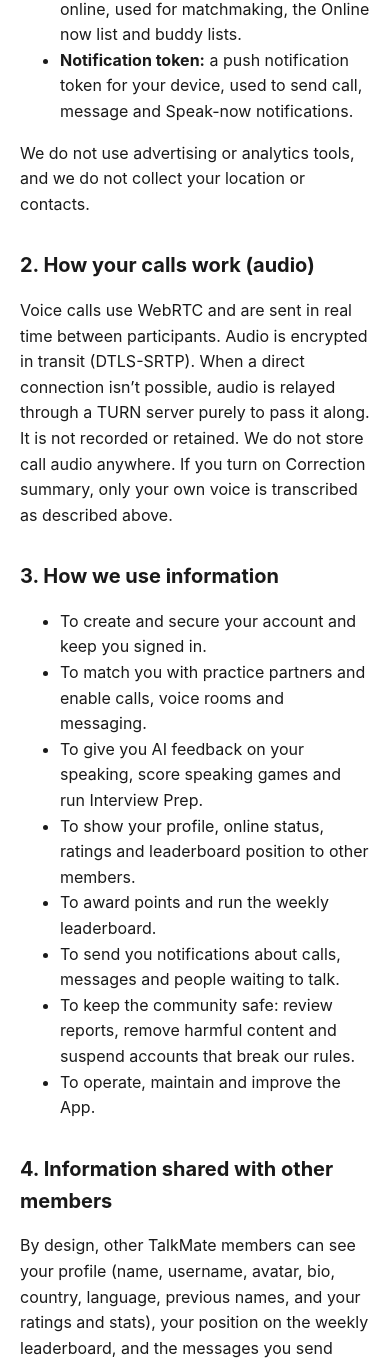
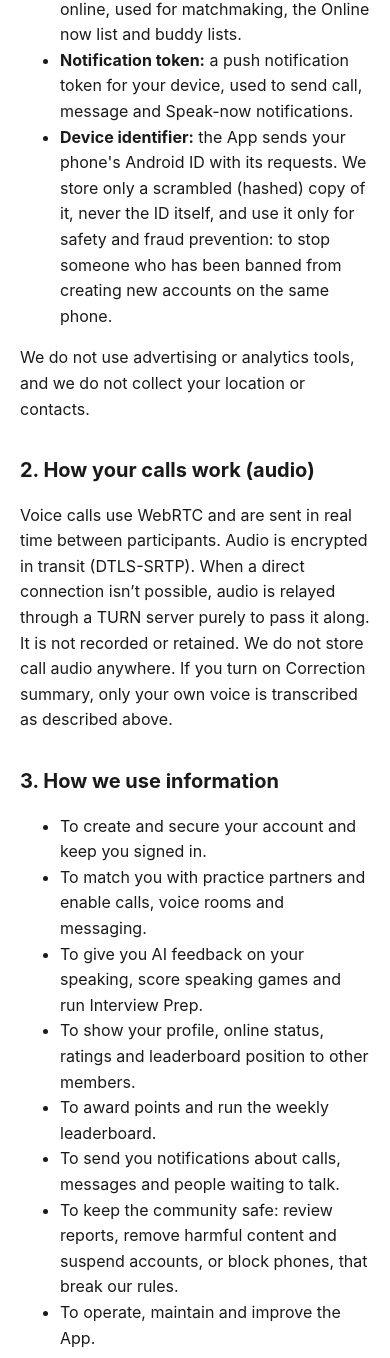
Before and after one commit to Yash1927/talkmate-privacy, a plain HTML site: page index.html in a window 390 px wide. Shown: the part 2456-3814 px from the top of the page. Drawn offline with Linux system fonts and the light colour scheme.

Commit message:
Privacy policy: add the device identifier used for phone bans

```diff
--- a/index.html
+++ b/index.html
@@ -114,6 +114,10 @@
       matchmaking, the Online now list and buddy lists.</li>
     <li><strong>Notification token:</strong> a push notification token for your
       device, used to send call, message and Speak-now notifications.</li>
+    <li><strong>Device identifier:</strong> the App sends your phone's Android ID with
+      its requests. We store only a scrambled (hashed) copy of it, never the ID itself,
+      and use it only for safety and fraud prevention: to stop someone who has been
+      banned from creating new accounts on the same phone.</li>
   </ul>
   <p>We do not use advertising or analytics tools, and we do not collect your
     location or contacts.</p>
@@ -137,7 +141,7 @@
     <li>To award points and run the weekly leaderboard.</li>
     <li>To send you notifications about calls, messages and people waiting to talk.</li>
     <li>To keep the community safe: review reports, remove harmful content and
-      suspend accounts that break our rules.</li>
+      suspend accounts, or block phones, that break our rules.</li>
     <li>To operate, maintain and improve the App.</li>
   </ul>
 
```
